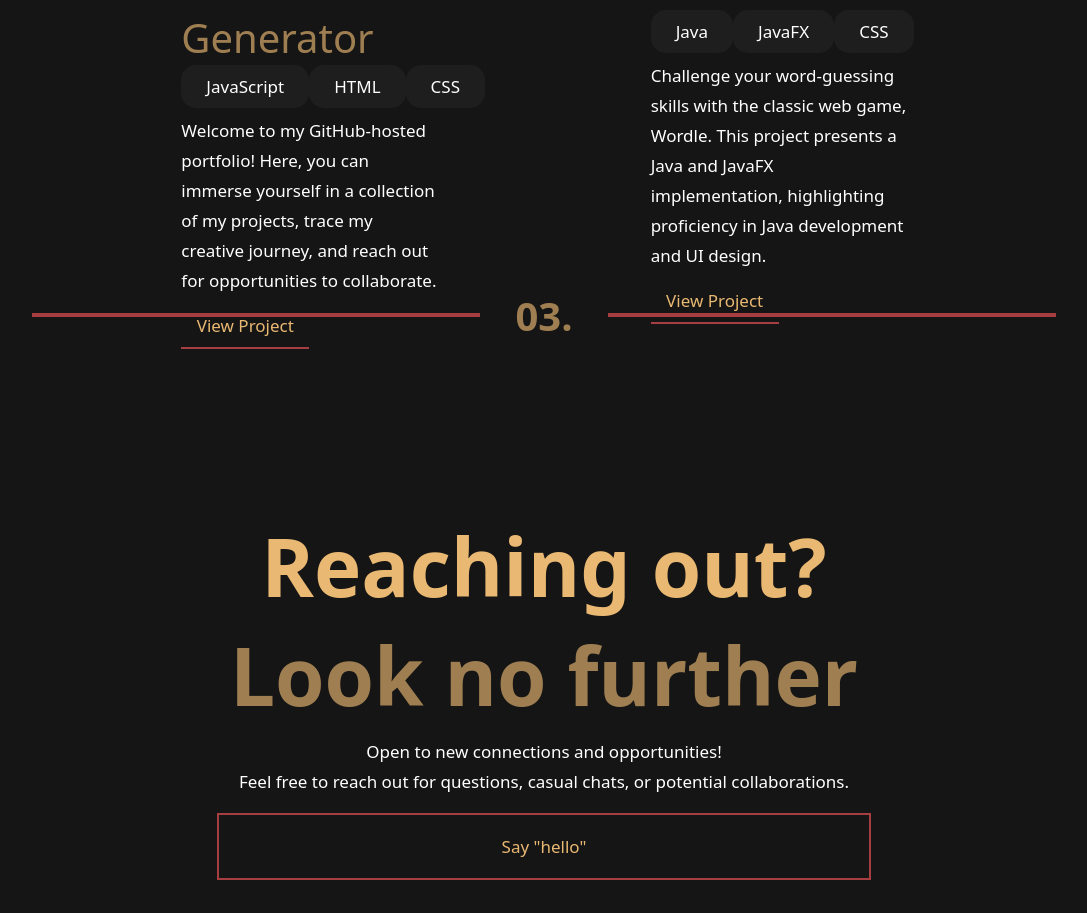
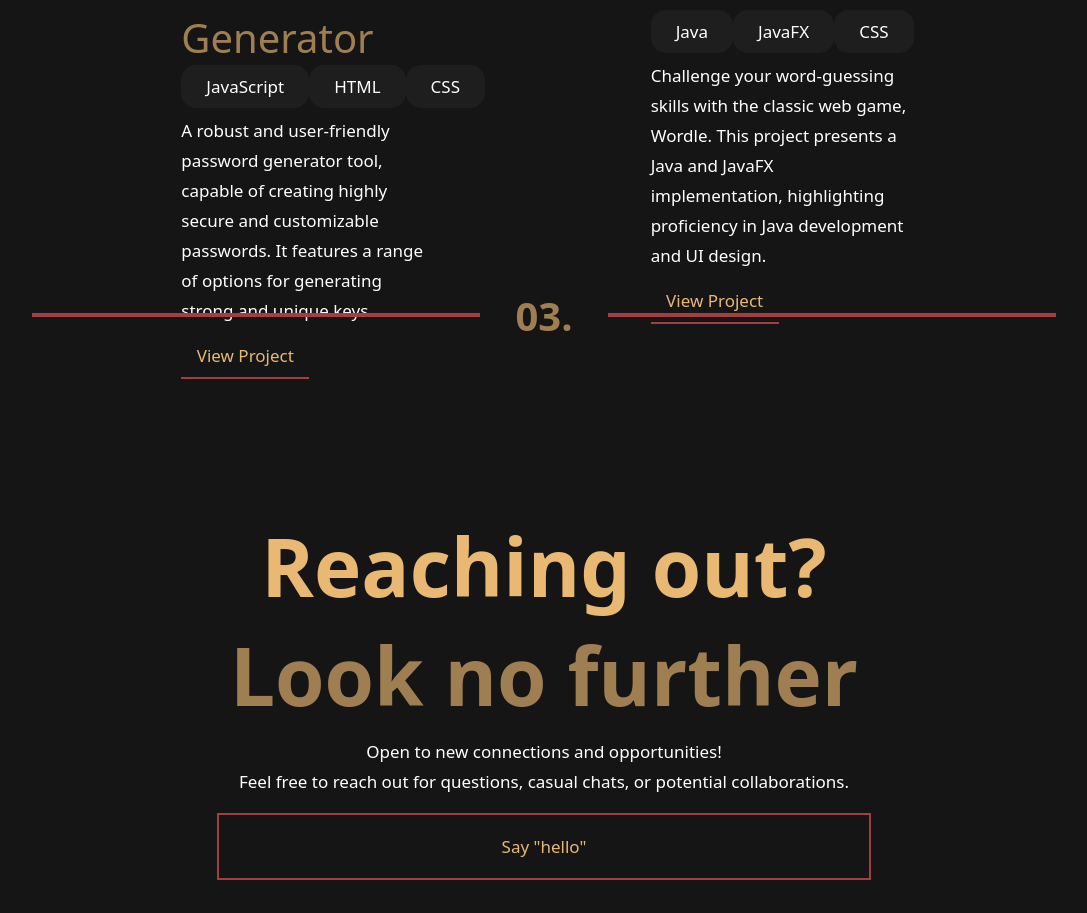
Before and after one commit to jegirhiny/jegirhiny.github.io, a React (Create React App) app: page / in a window 1280 px wide. Shown: the part 2125-3038 px from the top of the page, without its empty margins (96-1183 px from the left). Built offline with nearby package versions, Linux system fonts and the light colour scheme.

Commit message:
featured projects password generator desc. update

```diff
--- a/src/components/featured-projects/featured-projects.component.jsx
+++ b/src/components/featured-projects/featured-projects.component.jsx
@@ -19,7 +19,7 @@ const Projects = () => {
                 />
                 <ProjectItem
                     title="Password Generator"
-                    desc="Welcome to my GitHub-hosted portfolio! Here, you can immerse yourself in a collection of my projects, trace my creative journey, and reach out for opportunities to collaborate."
+                    desc="A robust and user-friendly password generator tool, capable of creating highly secure and customizable passwords. It features a range of options for generating strong and unique keys."
                     tech={["JavaScript", "HTML", "CSS"]}
                     link="https://github.com/jegirhiny/jegirhiny.github.io"
                 />
```
